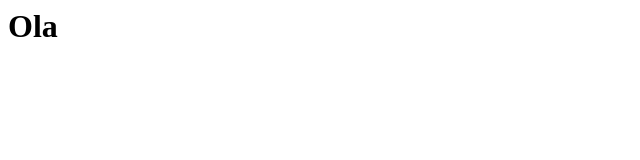
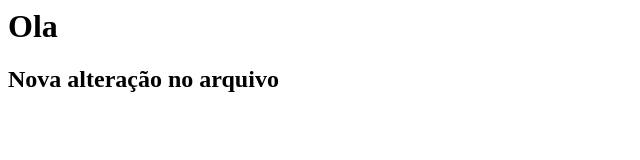
Before and after one commit to jsmelo/gama-no-github, a plain HTML site: page index.html in a window 1280 px wide. Shown: the whole page, without its empty margins (0-640 px from the left). Drawn offline with Linux system fonts and the light colour scheme.

Commit message:
arquivo index.html com nova atualizacao

```diff
--- a/index.html
+++ b/index.html
@@ -1,5 +1,6 @@
 <html>
     <body>
         <h1> Ola </h1>
+        <h2>Nova alteração no arquivo</h2>
     </body>
 </html>
```
